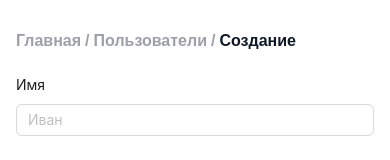
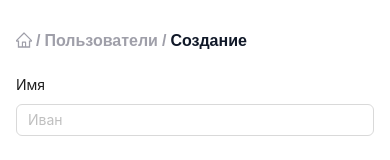
Before and after one commit to EmmaMaltseva/test-crud-react, a Next.js app: page /users/create in a window 390 px wide. Shown: the top 160 px of the page. Built offline with nearby package versions, Linux system fonts and the light colour scheme; what @ant-design/nextjs-registry would draw is missing.

Commit message:
Update Breadcrumbs.tsx
Адаптировала первое значение главное на мобилках - сделала иконку

```diff
--- a/src/components/Breadcrumbs.tsx
+++ b/src/components/Breadcrumbs.tsx
@@ -1,4 +1,5 @@
 import Link from 'next/link';
+import { HomeOutlined } from '@ant-design/icons';
 
 interface Breadcrumb {
   label: string;
@@ -20,9 +21,20 @@ export default function Breadcrumbs({
             aria-current={breadcrumb.active}
             className={breadcrumb.active ? 'text-gray-900 dark:text-white' : 'text-zinc-400 hover:text-gray-900 active:text-gray-900'}
           >
-            <Link href={breadcrumb.href} prefetch>{breadcrumb.label}</Link>
+            <Link href={breadcrumb.href} prefetch>
+              {index === 0 ? (
+                <>
+                  <span className="sm:hidden">
+                    <HomeOutlined />
+                  </span>
+                  <span className="hidden sm:inline">{breadcrumb.label}</span>
+                </>
+              ) : (
+                breadcrumb.label
+              )}
+            </Link>
             {index < breadcrumbs.length - 1 ? (
-              <span className="mx-1 sm:mx-3 inline-block ">/</span>
+              <span className="mx-1 sm:mx-3 inline-block">/</span>
             ) : null}
           </li>
         ))}
```
